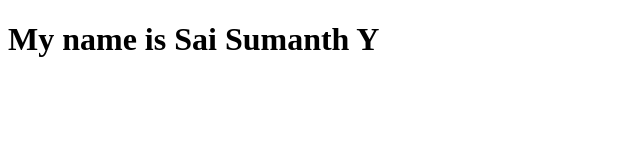
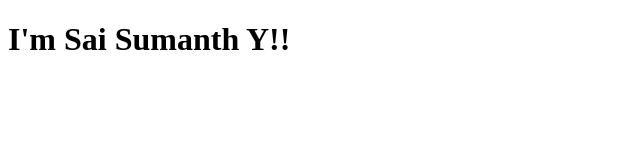
Before and after one commit to miracle2073/miracle2073.github.io, a plain HTML site: page index.html in a window 1280 px wide. Shown: the whole page, without its empty margins (0-640 px from the left). Drawn offline with Linux system fonts and the light colour scheme.

Commit message:
Modified h1

```diff
--- a/index.html
+++ b/index.html
@@ -4,6 +4,6 @@
     <title> My website </title>
   </head>
   <body>
-    <h1>My name is Sai Sumanth Y</h1>
+    <h1> I'm Sai Sumanth Y!!</h1>
   </body>
 </html>
```
